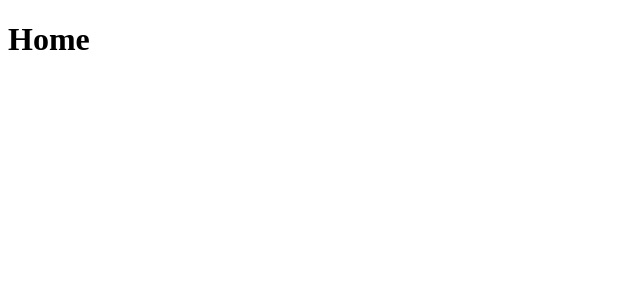
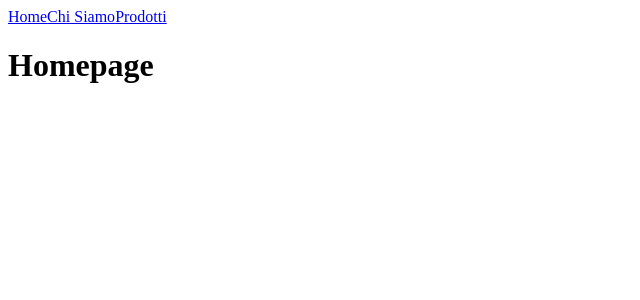
Before and after one commit to Angelorapana/react-router, a React (Vite) app in the folder react-router/: page / in a window 1280 px wide. Shown: the top 300 px of the page, without its empty margins (0-640 px from the left). Built offline with nearby package versions, Linux system fonts and the light colour scheme.

Commit message:
Creato componente Navbar e aggiunto in App subito dopo l'attivazione del browser-router

```diff
--- a/react-router/package.json
+++ b/react-router/package.json
@@ -11,7 +11,8 @@
   },
   "dependencies": {
     "react": "^19.2.4",
-    "react-dom": "^19.2.4"
+    "react-dom": "^19.2.4",
+    "react-router-dom": "^7.13.1"
   },
   "devDependencies": {
     "@eslint/js": "^9.39.4",
--- a/react-router/src/App.jsx
+++ b/react-router/src/App.jsx
@@ -1,4 +1,8 @@
-import { BrowserRouter, Routes, Route } from "react-router-dom"
+import { BrowserRouter, Routes, Route } from "react-router-dom";
+import Home from "./Pages/Home.jsx";
+import ChiSiamo from "./Pages/ChiSiamo.jsx";
+import Prodotti from "./Pages/Prodotti.jsx";
+import NavBar from "./Components/NavBar.jsx";
 
 function App() {
 
@@ -6,10 +10,11 @@ function App() {
   return (
 
     <BrowserRouter>
+      <NavBar />
       <Routes>
-        <Route path="/" element={<h1>Home</h1>} />
-        <Route path="/Chisiamo" element={<h1>Chi Siamo</h1>} />
-        <Route path="/Prodotti" element={<h1>Prodotti</h1>} />
+        <Route path="/" element={<Home />} />
+        <Route path="/ChiSiamo" element={<ChiSiamo />} />
+        <Route path="/Prodotti" element={<Prodotti />} />
       </Routes>
     </BrowserRouter>
 
--- /dev/null
+++ b/react-router/src/Components/NavBar.jsx
@@ -0,0 +1,17 @@
+import { Link } from "react-router-dom";
+
+function NavBar() {
+    return (
+        <nav>
+
+            <Link to="/">Home</Link>
+
+            <Link to="/ChiSiamo">Chi Siamo</Link>
+
+            <Link to="/Prodotti">Prodotti</Link>
+
+        </nav>
+    );
+}
+
+export default NavBar;
--- a/react-router/src/Pages/ChiSiamo.jsx
+++ b/react-router/src/Pages/ChiSiamo.jsx
@@ -0,0 +1,8 @@
+function ChiSiamo() {
+
+    return (
+        <h1>Chi Siamo</h1>
+    )
+}
+
+export default ChiSiamo;
--- a/react-router/src/Pages/Home.jsx
+++ b/react-router/src/Pages/Home.jsx
@@ -0,0 +1,9 @@
+function Home() {
+
+    return (
+        <h1>Homepage</h1>
+    )
+
+}
+
+export default Home;
--- a/react-router/src/Pages/Prodotti.jsx
+++ b/react-router/src/Pages/Prodotti.jsx
@@ -0,0 +1,9 @@
+function Prodotti() {
+
+    return (
+        <h1>Prodotti</h1>
+    )
+}
+
+
+export default Prodotti;
```
Also changed, not shown: 1 other file (tests, documents, lock files or other folders).
